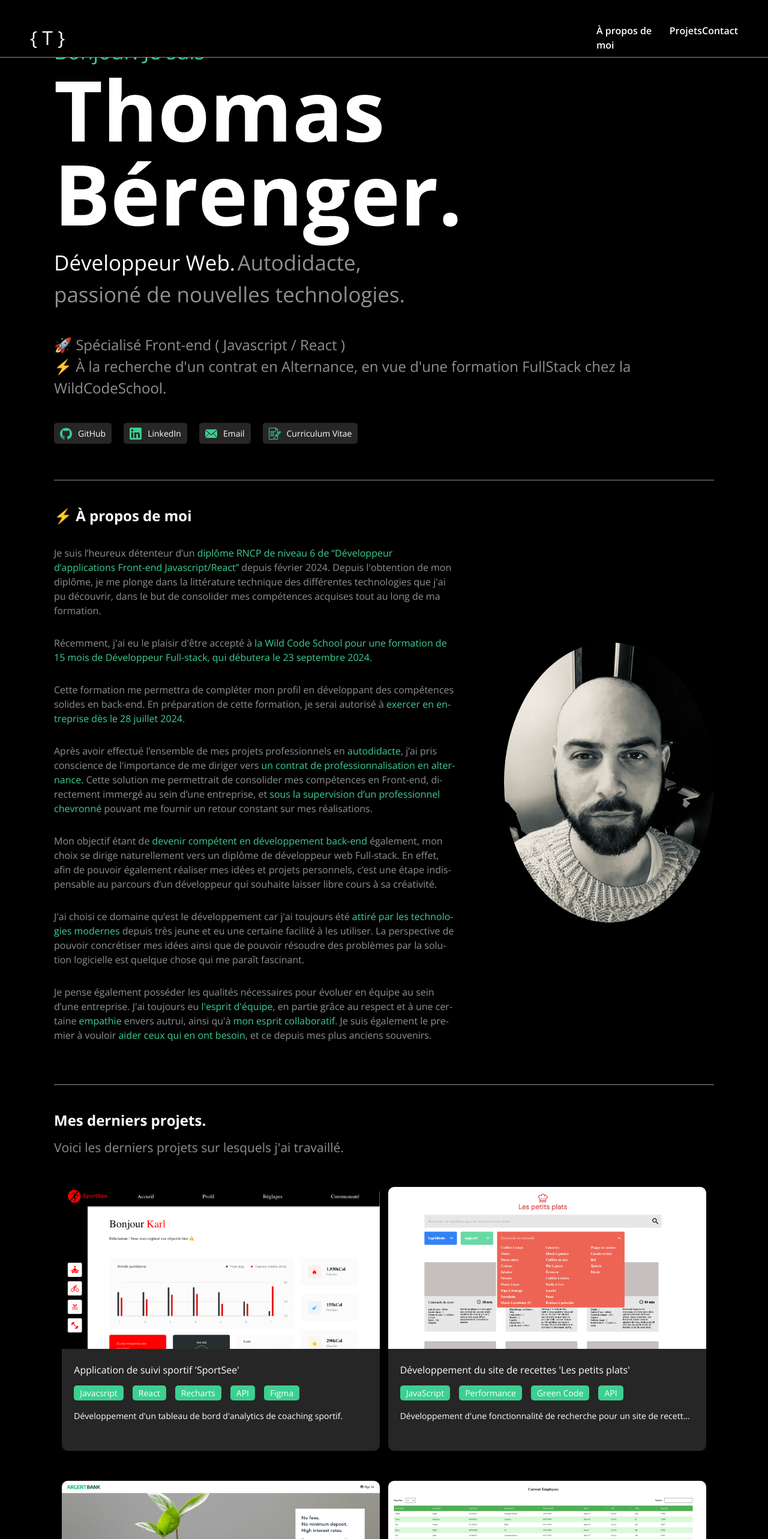
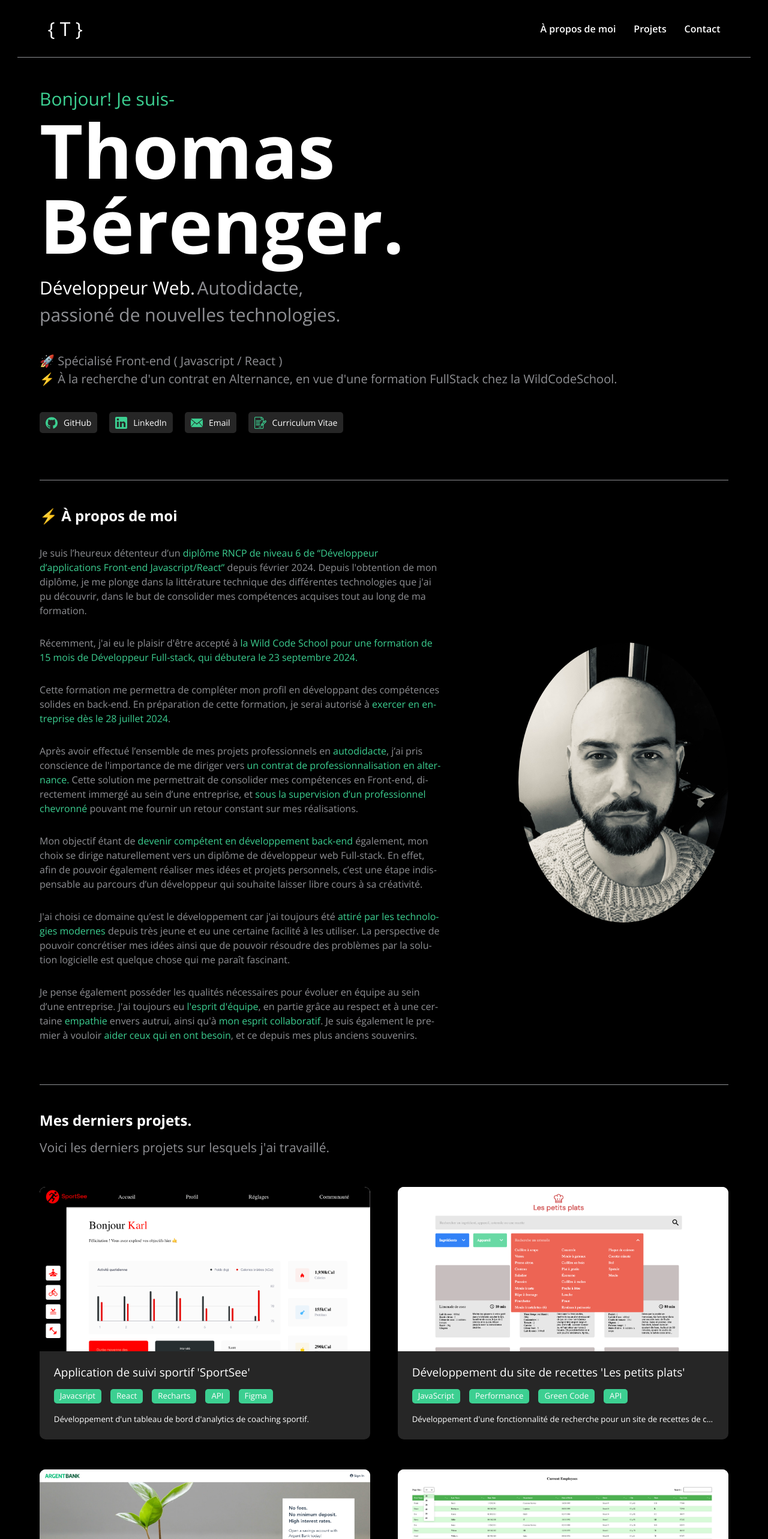
Before and after one commit to ThomasJSimpson/portfolio, a React (Vite) app: page / in a window 1280 px wide. Shown: the top 2566 px of the page at 60% size. Built offline with nearby package versions, Linux system fonts and the light colour scheme; the HTML template or start-up script is replaced by a standard one.

Commit message:
project-cards responsive test

```diff
--- a/src/App.css
+++ b/src/App.css
@@ -9,16 +9,14 @@
 body {
   display: flex;
   flex-direction: column;
-  max-width: 1440px;
-  padding: 0 5rem;
+  max-width: 144rem;
+  padding: 0 2.3%;
   min-height: 100vh;
   margin: 0 auto;
-}
-
-body {
   background-color: black;
   color: white;
 }
+
 a {
   color: inherit;
   text-decoration: none;
@@ -31,10 +29,10 @@ a:visited {
   white-space: nowrap; /* Empêche le texte de passer à la ligne */
   overflow: hidden; /* Cache le texte qui déborde */
   text-overflow: ellipsis; /* Affiche les points de suspension */
-  width: 200px; /* Spécifiez la largeur du conteneur selon vos besoins */
+  width: 20rem; /* Spécifiez la largeur du conteneur selon vos besoins */
   display: block; /* Assure que l'élément est un bloc pour que width fonctionne correctement */
 }
-.header {
+/* .header {
   display: flex;
   justify-content: space-between;
   align-items: center;
@@ -43,19 +41,29 @@ a:visited {
   max-width: 1440px;
   background-color: black;
   padding: 3rem 5rem 0;
-  position: fixed; /* Fixe la barre en haut de la page */
-  top: 0; /* Positionne la barre tout en haut de la page */
-  left: 50%; /* Alignée à gauche */
-  transform: translateX(-50%);
+  position: sticky;
+  top: 0;
+  z-index: 1000;
+  border-bottom: solid 1px #8f9094;
+} */
+.header {
+  display: flex;
+  justify-content: space-between;
+  align-items: center;
+  height: 12vh;
+  max-width: 144rem;
+  background-color: black;
+  padding: 0 5rem 0;
+  position: sticky;
+  top: 0;
   z-index: 1000;
   border-bottom: solid 1px #8f9094;
 }
-
 .header h1 {
-  font-size: 32px;
+  font-size: 3.2rem;
 }
 
-nav {
+/* nav {
   flex-basis: 20%;
   width: 30rem;
   font-size: 16px;
@@ -65,44 +73,58 @@ nav {
 nav ul {
   display: flex;
   justify-content: space-between;
+} */
+nav {
+  width: 30rem;
+  font-size: 1.6rem;
+  font-weight: 600;
 }
 
+nav ul {
+  display: flex;
+  justify-content: space-between;
+}
 main {
-  padding: 0 4rem;
+  padding: 0 3%;
 }
 .welcome {
   display: flex;
   flex-direction: column;
-  height: 100vh;
+  height: 88vh;
   justify-content: center;
+  transform: translateY(-12vh);
+  padding-top: 20vh;
   /* border-bottom: solid 1px white; */
 }
 
 .welcome-hello {
-  font-size: 35px;
+  /* font-size: 35px; */
+  font-size: 3rem;
   color: #3ccf91;
 }
 .welcome-name {
   display: inline-block;
   margin-bottom: 2rem;
   /* font-size: 120px; */
-  font-size: 140px;
+  font-size: 12.5rem;
   font-weight: 700;
   line-height: 1;
 }
 
 .welcome-title {
-  font-size: 35px;
+  font-size: 3rem;
 }
 .welcome-title--description {
   color: #8f9094;
-  font-size: 35px;
+
+  font-size: 3rem;
 }
 .welcome-profil {
   margin-bottom: 4rem;
+  margin-top: 15vh;
 }
 .welcome-spec {
-  font-size: 24px;
+  font-size: 2rem;
   color: #8f9094;
   font-weight: lighter;
 }
@@ -122,12 +144,12 @@ main {
 .about-descr {
   display: flex;
   flex-direction: column;
-  font-size: 16px;
+  font-size: 1.6rem;
   width: 670px;
   color: #8f9094;
 }
 .about-descr h1 {
-  font-size: 24px;
+  font-size: 2.4rem;
   font-weight: 700;
   color: white;
 }
@@ -157,13 +179,13 @@ main {
   flex-direction: column;
   margin-bottom: 5rem;
   width: 670px;
-  font-size: 21px;
+  font-size: 2.1rem;
   color: #8f9094;
   font-weight: lighter;
 }
 
 .projects-descr h1 {
-  font-size: 24px;
+  font-size: 2.4rem;
   font-weight: 700;
   color: white;
   margin-bottom: 1rem;
@@ -172,10 +194,11 @@ main {
 .projects-list {
   display: flex;
   flex-wrap: wrap;
-  justify-content: space-evenly;
+  justify-content: space-between;
+  align-items: center;
 }
 
-.project-card {
+/* .project-card {
   width: 530px;
   height: 440px;
   margin-bottom: 5rem;
@@ -186,27 +209,56 @@ main {
   color: white;
   transform: scale(1);
   transition: transform 0.3s ease-in-out;
+} */
+.project-card--link {
+  text-decoration: none;
+  width: 48%;
+  /* height: 41rem; */
+  aspect-ratio: 536/410;
+  margin-bottom: 5rem;
+  transform: scale(1);
+  transition: transform 0.3s ease-in-out;
 }
-.project-card:hover,
-.project-card:focus {
+.project-card--link:hover,
+.project-card--link:focus {
   transform: scale(1.05);
   transition: transform 0.3s ease-in-out;
 }
-.project-card--img {
+.project-card {
+  display: flex;
+  flex-direction: column;
+  height: 100%;
+  background-color: #141414;
+  background-color: hsl(0, 0%, 15%);
+  border-radius: 1rem;
+  overflow: hidden;
+  color: white;
+}
+
+/* .project-card--img {
   width: 530px;
   height: 270px;
   overflow: hidden;
+} */
+.project-card--img {
+  width: 100%;
+  flex-basis: 65%;
+  overflow: hidden;
+  background-color: white;
 }
-
-.project-card--img img {
+/* .project-card--img img {
   width: 100%;
   height: auto;
-}
+} */
 .strong-green {
   color: #3ccf91;
 }
 .project-card--desc {
-  padding: 2rem;
+  display: flex;
+  flex-direction: column;
+  flex-basis: 35%;
+  justify-content: space-between;
+  padding: 4.3%;
 }
 .ellipsis {
   white-space: nowrap; /* Empêche le texte de passer à la ligne */
@@ -218,18 +270,19 @@ main {
   line-clamp: 2; /* Pour les navigateurs modernes */
 }
 .project-card h3 {
-  font-size: 16px;
-  margin-bottom: 1rem;
+  font-size: 2rem;
+  line-height: 1.2;
+  /* margin-bottom: 1rem; */
 }
 
 .tags-list {
   display: flex;
-  flex-flow: wrap;
+  flex-flow: nowrap;
 }
 
 .tags-list > * {
   margin-right: 1.5rem;
-  margin-bottom: 1.5rem;
+  /* margin-bottom: 1.5rem; */
 }
 
 .tag {
@@ -242,7 +295,7 @@ main {
 .project-page {
   display: flex;
   flex-direction: column;
-  margin: 15vh 0 0;
+  margin-top: 2.5vh;
   color: white;
 }
 .project-page--overview {
@@ -268,13 +321,13 @@ main {
   color: #8f9094;
 }
 .project-page--title h1 {
-  font-size: 32px;
+  font-size: 3.2rem;
   font-weight: bold;
   margin-bottom: 1rem;
   color: white;
 }
 .project-page--title__desc {
-  font-size: 16px;
+  font-size: 1.6rem;
   margin-bottom: 2rem;
 }
 .project-page--tags {
@@ -283,7 +336,7 @@ main {
 }
 .project-page--description {
   margin-top: 2rem;
-  font-size: 16px;
+  font-size: 1.6rem;
 }
 .project-type {
   display: flex;
@@ -330,7 +383,7 @@ main {
 .project-chapter--title {
   padding-left: 1rem;
   margin-bottom: 2rem;
-  font-size: 23px;
+  font-size: 2.3rem;
   font-weight: bold;
   letter-spacing: 0.1rem;
   border-left: 0.5rem solid #3ccf91;
@@ -342,14 +395,14 @@ main {
   display: flex;
   flex-direction: column;
   align-items: center;
-  font-size: 16px;
+  font-size: 1.6rem;
   margin-bottom: 10rem;
   /* height: 22.5rem; */
   text-align: center;
   color: #8f9094;
 }
 .contact h1 {
-  font-size: 48px;
+  font-size: 4.8rem;
   margin-bottom: 3rem;
   font-weight: 700;
   letter-spacing: 0.1rem;
@@ -363,3 +416,125 @@ main {
 footer {
   margin-bottom: 5rem;
 }
+@media (max-width: 1325px) {
+  /* .projects-list {
+    justify-content: space-around;
+  } */
+  /* .project-card--link {
+    width: 90%;
+  } */
+  /* .project-card--img {
+    flex-basis: 85%;
+  } */
+
+  .project-card--desc {
+    /* flex-basis: 35%; */
+    font-size: 95%;
+  }
+  .project-card h3 {
+    font-size: 1.9rem;
+
+    /* font-size: 150%;
+    margin-bottom: 1rem; */
+  }
+}
+@media (max-width: 1259px) {
+  .project-card--desc {
+    font-size: 90%;
+  }
+  .project-card h3 {
+    font-size: 1.8rem;
+  }
+}
+@media (max-width: 1149px) {
+  .project-card--desc {
+    font-size: 85%;
+  }
+  .project-card h3 {
+    font-size: 1.7rem;
+  }
+}
+@media (max-width: 1099px) {
+  .project-card--desc {
+    font-size: 80%;
+  }
+  .project-card h3 {
+    font-size: 1.6rem;
+  }
+}
+@media (max-width: 1023px) {
+  .projects-list {
+    justify-content: center;
+    align-items: center;
+  }
+  .project-card--link {
+    width: 90%;
+    /* width: 70%; */
+  }
+  .project-card--img {
+    flex-basis: 70%;
+  }
+  .project-card--desc {
+    font-size: 110%;
+    flex-basis: 30%;
+    padding: 4%;
+  }
+  .project-card h3 {
+    font-size: 2.2rem;
+  }
+}
+@media (max-width: 819px) {
+  .project-card--desc {
+    font-size: 100%;
+  }
+  .project-card h3 {
+    font-size: 2rem;
+  }
+}
+
+@media (max-width: 729px) {
+  .project-card--img {
+    flex-basis: 65%;
+  }
+  .project-card--desc {
+    font-size: 90%;
+    flex-basis: 35%;
+  }
+  .project-card h3 {
+    font-size: 1.8rem;
+  }
+
+  .project-card h3 {
+  }
+}
+
+@media (max-width: 649px) {
+  .project-card--desc {
+    font-size: 85%;
+    padding: 3.7%;
+  }
+  .project-card h3 {
+    font-size: 1.7rem;
+  }
+  /* .project-card--desc {
+    font-size: 90%;
+  }
+  .project-card h3 {
+    font-size: 90%;
+  } */
+}
+@media (max-width: 579px) {
+  .project-card--desc {
+    font-size: 80%;
+    padding: 3.5%;
+  }
+  .project-card h3 {
+    font-size: 1.6rem;
+  }
+  /* .project-card--desc {
+    font-size: 80%;
+  }
+  .project-card h3 {
+    font-size: 80%;
+  } */
+}
--- a/src/components/ProjectCard.jsx
+++ b/src/components/ProjectCard.jsx
@@ -3,12 +3,12 @@ import Tag from "./Tag";
 
 const ProjectCard = ({ name, description, tags, screenshotSrc, id }) => {
   return (
-    <Link to={`/project/${id}`} style={{ textDecoration: "none" }}>
+    <Link to={`/project/${id}`} className="project-card--link">
       <div className="project-card" key={name}>
         <div className="project-card--img">
           <img src={screenshotSrc} alt="Project" />
         </div>
-        <div className="project-card--desc">
+        <div className="project-card--desc ">
           <h3 className="ellipsis">{name}</h3>
           <div className="tags-list">
             {tags.map((tag) => (
--- a/src/components/Tag.jsx
+++ b/src/components/Tag.jsx
@@ -1,6 +1,6 @@
 const Tag = ({ tag }) => {
   return (
-    <div className="tag" key={tag}>
+    <div className="tag ellipsis" key={tag}>
       <p>{tag}</p>
     </div>
   );
--- a/src/index.css
+++ b/src/index.css
@@ -8,8 +8,6 @@ html {
 }
 
 body {
-  background-color: #fff;
-  color: #000;
   font-family: "Century Gothic", helvetica, arial, sans-serif;
   font-size: 1.4em; /* equiv 14px */
   line-height: 1.5; /* adapt to your design */
@@ -292,3 +290,12 @@ td,
 th {
   padding: 0;
 }
+@media (max-width: 1000) {
+  /* .projects-list {
+    display: flex;
+    flex-direction: column;
+  } */
+  body {
+    background-color: red;
+  }
+}
--- a/src/pages/ProjectPage.jsx
+++ b/src/pages/ProjectPage.jsx
@@ -26,10 +26,9 @@ const ProjectPage = () => {
                       <Tag key={tag} tag={tag} />
                     ))}
                   </div>
-
                   <div className="links">
-                    <LinkProject type={"github"} links={links} />
-                    <LinkProject type={"demo"} links={links} />
+                    {links.GitHub ? <LinkProject type={"github"} links={links} /> : null}
+                    {links.Demo ? <LinkProject type={"demo"} links={links} /> : null}
                   </div>
                   <ProjectType type={type} />
                 </div>
```
Also changed, not shown: src/assets/captures-projects/HRnet2-screenshot.png.
